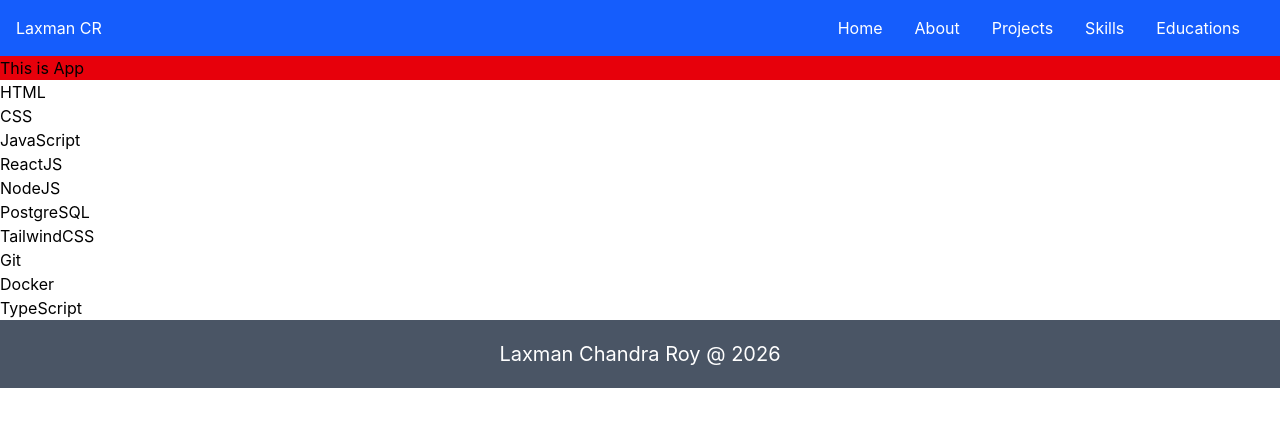
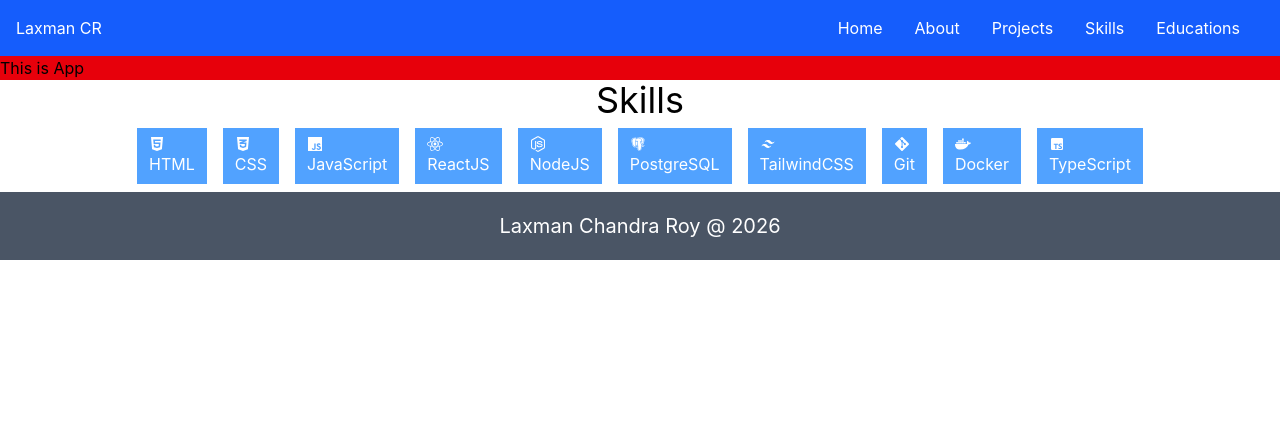
Before and after one commit to laxmancroy/mern-without-ai, a React (Vite) app: page / in a window 1280 px wide. Shown: the top 426 px of the page. Built offline with nearby package versions, Linux system fonts and the light colour scheme.

Commit message:
skill section icons and some design added

```diff
--- a/src/components/Skills.jsx
+++ b/src/components/Skills.jsx
@@ -1,25 +1,34 @@
+import { FaHtml5, FaCss3Alt, FaJs, FaReact, FaNodeJs, FaGitAlt, FaDocker } from "react-icons/fa6";
+import { BiLogoTailwindCss, BiLogoTypescript, BiLogoPostgresql } from "react-icons/bi";
+
 const skillList = [
-    { name: "HTML", icon: "" },
-    { name: "CSS", icon: "" },
-    { name: "JavaScript", icon: "" },
-    { name: "ReactJS", icon: "" },
-    { name: "NodeJS", icon: "" },
-    { name: "PostgreSQL", icon: "" },
-    { name: "TailwindCSS", icon: "" },
-    { name: "Git", icon: "" },
-    { name: "Docker", icon: "" },
-    { name: "TypeScript", icon: "" }
+    { name: "HTML", icon: <FaHtml5 /> },
+    { name: "CSS", icon: <FaCss3Alt /> },
+    { name: "JavaScript", icon: <FaJs /> },
+    { name: "ReactJS", icon: <FaReact /> },
+    { name: "NodeJS", icon: <FaNodeJs /> },
+    { name: "PostgreSQL", icon: <BiLogoPostgresql /> },
+    { name: "TailwindCSS", icon: <BiLogoTailwindCss /> },
+    { name: "Git", icon: <FaGitAlt /> },
+    { name: "Docker", icon: <FaDocker /> },
+    { name: "TypeScript", icon: <BiLogoTypescript /> }
 ];
 
 export function Skills() {
     return (
-        <ul>
-            {
-                skillList.map((item) => (
-                    <li key={item.name}>{item.name}</li>
-                ))
-            }
+        <>
+            <h2 className="text-center text-4xl">Skills</h2>
+            <ul className="flex justify-center ">
+                {
+                    skillList.map((item) => (
+                        <li key={item.name} className="bg-blue-400 text-white px-3 py-2 m-2">
+                            <span>{item.icon}</span>
+                            <span>{item.name}</span>
+                        </li>
+                    ))
+                }
 
-        </ul>
+            </ul>
+        </>
     )
 }
```
